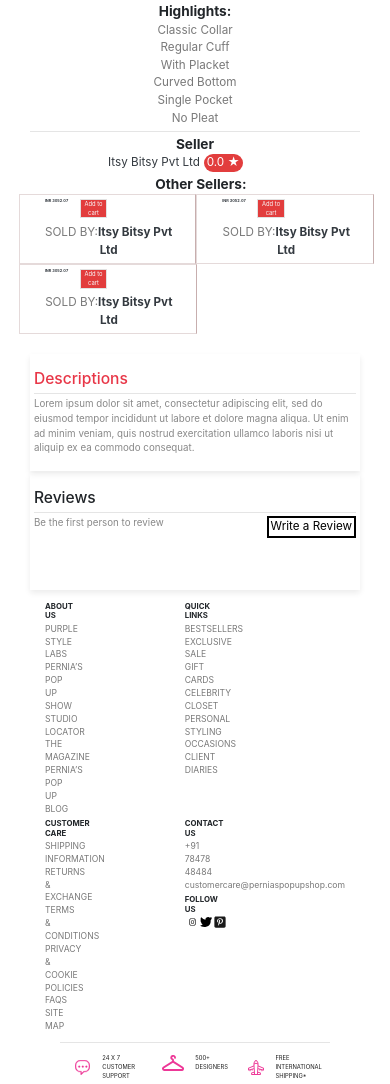
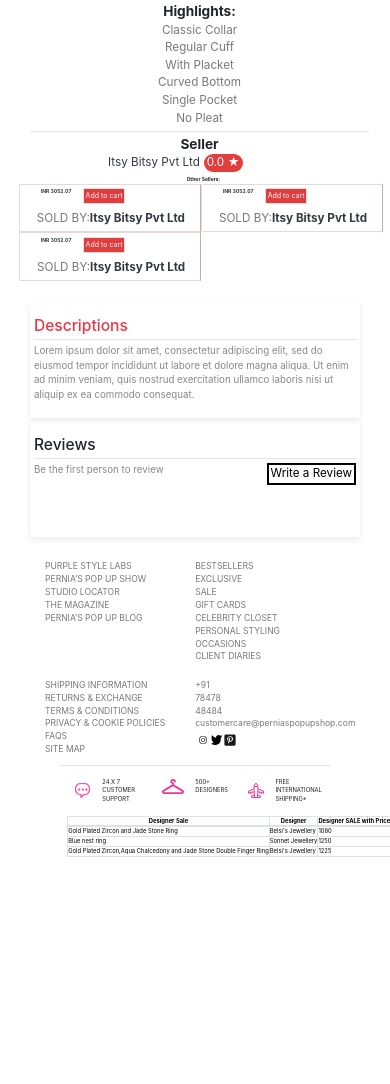
Before and after one commit to bhupend-deshmukh/shopping-mall-responsive-ui-using-bootstrap, a plain HTML site: page index.html in a window 390 px wide. Shown: the part 453-1537 px from the top of the page. After the commit the page ends 1318 px from the top, so only its background shows below. Drawn offline with nearby package versions, Linux system fonts and the light colour scheme.

Commit message:
mainer change

```diff
--- a/index.html
+++ b/index.html
@@ -319,10 +319,10 @@
                   <div class="inr-bio d-flex mt-3 mr-2 ml-2">
 
                     <h5 class="text-dark font-weight-bold text-nowrap">INR 3052.07</h5>
-                    <button class="text-light ml-5 mb-4">Add to cart</button>
+                    <button class="text-light ml-5 mb-4 text-nowrap">Add to cart</button>
 
                   </div>
-                  <p class="ml-2">
+                  <p class="ml-2 text-nowrap">
                     SOLD BY:<span class="font-weight-bold text-dark"
                       >Itsy Bitsy Pvt Ltd</span
                     >
@@ -332,10 +332,10 @@
                 <div class="cart-2 cart-b-1 col-6">
                   <div class="inr-bio d-flex mt-3 mr-2 ml-2">
                     <h5 class="text-dark font-weight-bold para text-nowrap">INR 3052.07</h5>
-                    <button class="text-light ml-5 mb-4">Add to cart</button>
+                    <button class="text-light ml-5 mb-4 text-nowrap">Add to cart</button>
                   </div>
 
-                  <p class="ml-2">
+                  <p class="ml-2 text-nowrap">
                     SOLD BY:<span class="font-weight-bold text-dark"
                       >Itsy Bitsy Pvt Ltd</span
                     >
@@ -346,10 +346,10 @@
               <div class="cart-2 cart-b-3 col-6">
                 <div class="inr-bio d-flex mt-3 mr-2 ml-2">
                   <h5 class="text-dark font-weight-bold">INR 3052.07</h5>
-                  <button class="text-light ml-5 mb-4">Add to cart</button>
+                  <button class="text-light ml-5 mb-4 text-nowrap">Add to cart</button>
                 </div>
 
-                <p class="ml-2">
+                <p class="ml-2 text-nowrap">
                   SOLD BY:<span class="font-weight-bold text-dark"
                     >Itsy Bitsy Pvt Ltd</span
                   >
@@ -385,7 +385,7 @@
 
       <div class="container all-footer mt-5">
         <div class="all-details row">
-          <div class="col-2">
+          <div class="col-2 my-5 text-nowrap">
             <div class="aboutus">
               <h6><strong>ABOUT US</strong></h6>
               <ul class="all-text list-unstyled">
@@ -397,7 +397,7 @@
               </ul>
             </div>
           </div>
-          <div class="col-2">
+          <div class="col-2 my-5 text-nowrap">
             <div class="quicklinks">
               <h6><strong>QUICK LINKS</strong></h6>
               <ul class="all-text list-unstyled">
@@ -412,9 +412,9 @@
               </ul>
             </div>
           </div>
-          <div class="col-2">
+          <div class="col-2 text-nowrap">
             <div class="customercare">
-              <h6><strong>CUSTOMER CARE</strong></h6>
+              <h6><strong class="text-dark">CUSTOMER CARE</strong></h6>
               <ul class="all-text list-unstyled">
                 <li>SHIPPING INFORMATION</li>
                 <li>RETURNS & EXCHANGE</li>
@@ -438,7 +438,6 @@
                 <img src="./images/insta.svg" style="width: 1.5rem" alt="" />
                 <img src="./images/twt.svg" style="width: 1rem" alt="" />
                 <img src="./images/pnt.svg" style="width: 1rem" alt="" />
-              </div>
               </div>
             </div>
           </div>
@@ -499,6 +498,8 @@
               </div>
             </div>
           </div>
+        </div>
+
 
         <div class="container sponsor-icons">
           <hr />
--- a/quries.css
+++ b/quries.css
@@ -1,263 +1,254 @@
-
-
-@media (max-width: 850px){
-
-  .nav-item{
+@media (max-width: 850px) {
+  .nav-item {
     font-size: 2rem;
     display: none;
   }
 
-  .shopping-text{
+  .shopping-text {
     font-size: 3rem;
   }
 
-  .shopping-text span{
+  .shopping-text span {
     font-size: 3rem !important;
     font-size: 2rem;
   }
 
-  .main-img img{
+  .main-img img {
     width: 25rem;
     height: 40rem;
   }
 
-  .child-img img{
+  .child-img img {
     width: 7rem;
     height: 10rem;
   }
-    .btn{
-
+  .btn {
     font-size: 1.9rem;
   }
 
-  #home-women-sareess{
+  #home-women-sareess {
     font-size: 1.5rem;
   }
-  .details-product li{
+  .details-product li {
     font-size: 1.3rem;
   }
 
-  .shyam-women h1{
+  .shyam-women h1 {
     font-size: 2.5rem;
   }
 
-
-  .shyam-women li{
+  .shyam-women li {
     font-size: 2rem;
   }
 
-  #by{
+  #by {
     font-size: 1.5rem;
   }
 
-  .price-details li{
+  .price-details li {
     font-size: 2rem;
   }
 
-  .rating-details h5{
+  .rating-details h5 {
     font-size: 2rem;
   }
 
-  .highlight h5{
+  .highlight h5 {
     font-size: 2rem !important;
   }
-  .highlight li{
+  .highlight li {
     font-size: 2rem;
     margin-left: 2rem;
   }
 
-  .si-text{
+  .si-text {
     font-size: 2rem;
   }
 
-  .sizes-btn button{
-    font-size: 2rem ;
+  .sizes-btn button {
+    font-size: 2rem;
   }
 
-  .Sizes h5{
+  .Sizes h5 {
     font-size: 2rem !important;
   }
 
-  .rating p{
+  .rating p {
     font-size: 2rem;
   }
 
-  .rating-star{
+  .rating-star {
     width: 7rem;
   }
 
-  #txt p{
+  #txt p {
     margin-left: -1.5rem;
     font-weight: bold;
     color: black;
   }
 
-  .Other-Sellers h5{
+  .Other-Sellers h5 {
     font-size: 2rem;
     margin-left: 1rem;
   }
 
-  .descriptions{
+  .descriptions {
     height: 15rem;
   }
 
-  .descriptions h4{
+  .descriptions h4 {
     font-size: 2rem;
   }
 
-  .descriptions p{
+  .descriptions p {
     font-size: 1.5rem;
   }
 
-  .Reviews{
+  .Reviews {
     height: 15rem;
   }
 
-  .Reviews h4{
+  .Reviews h4 {
     font-size: 2rem;
   }
 
-  .Reviews p{
+  .Reviews p {
     font-size: 1.5rem;
   }
 
-  .wr-btn button{
+  .wr-btn button {
     font-size: 1.5rem;
   }
 
-  .all-details h6{
+  .all-details h6 {
     font-size: 1.1rem;
   }
 
-  .all-text li{
+  .all-text li {
     font-size: 1rem;
   }
 
   .all-details {
     display: grid;
-    grid-template-columns: repeat(2,1fr);
+    grid-template-columns: repeat(2, 1fr);
   }
 
-  .all-details h6{
+  .all-details h6 {
     font-size: 2.5rem;
   }
 
-  .all-text li{
+  .all-text li {
     font-size: 2.2rem;
   }
 
-  .popupshop{
+  .popupshop {
     display: none;
   }
 
-  .sitesContact img{
+  .sitesContact img {
     width: 3rem !important;
   }
 
-  .sponsor-icons   img{
+  .sponsor-icons img {
     height: 4rem !important;
-    /* gap: 5rem !important; */
   }
 
-  .media-q{
+  .media-q {
     gap: 3rem !important;
-
   }
 
-  .c-s-text,.d-s-text,.int-s-text, span{
+  .c-s-text,
+  .d-s-text,
+  .int-s-text,
+  span {
     font-size: 1.5rem !important;
   }
 
-
-  .payment-app{
+  .payment-app {
     display: none !important;
   }
 
-  .main-table h6{
+  .main-table h6 {
     font-size: 2rem !important;
   }
-  .table-a{
+  .table-a {
     margin-left: -2rem;
   }
 
-  .table-a th,td{
+  .table-a th,
+  td {
     font-size: 1.5rem !important;
   }
 
-  .all-text-Name span,h6{
+  .all-text-Name span,
+  h6 {
     font-size: 2rem !important;
+    display: none !important;
   }
 }
 
-
-
-@media (max-width: 450px){
-
-  .nav-item{
+@media (max-width: 450px) {
+  .nav-item {
     font-size: 2rem;
     display: none;
   }
 
-  .shopping-text{
+  .shopping-text {
     font-size: 5rem;
   }
 
-  #mome-navy{
+  #mome-navy {
     font-size: 2.5rem !important;
     text-align: center;
   }
 
-  .middle-section{
+  .middle-section {
     display: table-row !important;
     text-align: center;
-
   }
 
-  .img-section{
-    margin-left:18rem !important;
-    /* margin-right: auto !important; */
-    /* background-color: black !important; */
+  .img-section {
+    margin-left: 18rem !important;
   }
 
-  .shopping-text span{
+  .shopping-text span {
     font-size: 5rem !important;
     font-size: 2rem;
   }
 
-  .main-img img{
+  .main-img img {
     width: 27.5rem !important;
     height: 40rem;
   }
 
-  .child-img img{
+  .child-img img {
     width: 7rem;
     height: 10rem;
   }
-    .btn{
-
+  .btn {
     font-size: 1.9rem;
   }
 
-  #home-women-sareess{
+  #home-women-sareess {
     font-size: 3rem !important;
   }
-  .details-product li{
+  .details-product li {
     font-size: 3rem !important;
   }
 
-  .shyam-women h1{
+  .shyam-women h1 {
     font-size: 3.5rem !important;
   }
 
-  .shyam-women li{
+  .shyam-women li {
     font-size: 3rem !important;
   }
 
-  #by{
+  #by {
     font-size: 1.5rem;
   }
 
-  .price-details li{
+  .price-details li {
     font-size: 2rem;
   }
 
@@ -265,149 +256,190 @@
     font-size: 3.5rem !important;
   }
 
-  .highlight h5{
+  .highlight h5 {
     font-size: 3.5rem !important;
   }
-  .highlight li{
+  .highlight li {
     font-size: 2rem;
     margin-left: -1rem;
     list-style: none !important;
-
   }
 
-  .si-text{
+  .si-text {
     font-size: 2rem;
   }
 
-  .sizes-btn button{
-    font-size: 4rem ;
+  .sizes-btn button {
+    font-size: 4rem;
   }
 
-  .inr-bio button{
+  .inr-bio button {
     font-size: 1.5rem !important;
   }
 
-  .cart-2 p{
-    font-size:3rem !important;
-  }
-
-  .cart-2 span{
-    font-size: 3rem !important;
-  }
-  .Sizes h5{
+  .cart-2 p {
     font-size: 3rem !important;
   }
 
-  .rating{
+  .cart-2 span {
+    font-size: 3rem !important;
+  }
+  .Sizes h5 {
+    font-size: 3rem !important;
+  }
+
+  .rating {
     margin-left: 20rem;
   }
-  .rating p{
+  .rating p {
     font-size: 3rem;
   }
 
-  .rating-star{
+  .rating-star {
     width: 10rem;
   }
 
-  #txt p{
+  #txt p {
     margin-left: -1.5rem;
     font-weight: bold;
     color: black;
   }
 
-  .Other-Sellers h5{
+  .Other-Sellers h5 {
     font-size: 3.5rem;
     margin-left: 2rem;
   }
 
-  .descriptions{
+  .descriptions {
     height: 30rem;
   }
 
-  .descriptions h4{
-
+  .descriptions h4 {
     font-size: 4rem !important;
   }
 
-  .descriptions p{
+  .descriptions p {
     font-size: 2.5rem;
   }
 
-  .Reviews{
+  .Reviews {
     height: 30rem;
   }
 
-  .Reviews h4{
+  .Reviews h4 {
     font-size: 4rem !important;
   }
 
-  .Reviews p{
+  .Reviews p {
     font-size: 2.5rem;
   }
 
-  .wr-btn button{
+  .wr-btn button {
     font-size: 3rem;
   }
 
-  .all-details h6{
+  .all-details h6 {
     font-size: 1.1rem;
   }
 
-  .all-text li{
+  .all-text li {
     font-size: 1rem;
   }
 
   .all-details {
     display: grid;
-    grid-template-columns: repeat(2,1fr);
+    grid-template-columns: repeat(2, 1fr);
   }
 
-  .all-details h6{
+  .all-details h6 {
     font-size: 2.5rem;
   }
 
-  .all-text li{
+  .all-text li {
     font-size: 2.2rem;
   }
 
-  .popupshop{
+  .popupshop {
     display: none;
   }
 
-  .sitesContact img{
+  .sitesContact img {
     width: 3rem !important;
   }
 
-  .sponsor-icons   img{
+  .sponsor-icons img {
     height: 4rem !important;
-    /* gap: 5rem !important; */
   }
 
-  .media-q{
+  .media-q {
     gap: 3rem !important;
+  }
+
+  .c-s-text,
+  .d-s-text,
+  .int-s-text,
+  span {
+    font-size: 1.5rem !important;
+  }
+
+  .payment-app {
+    display: none !important;
+  }
+
+  .main-table h6 {
+    font-size: 2rem !important;
+  }
+  .table-a {
+    margin-left: -2rem;
+  }
+
+  .table-a th,
+  td {
+    font-size: 1.5rem !important;
+  }
+
+  .all-text-Name span,
+  h6 {
+    font-size: 2rem !important;
 
   }
 
-  .c-s-text,.d-s-text,.int-s-text, span{
-    font-size: 1.5rem !important;
+  .all-text-Name{
+    display: none !important;
+    visibility: hidden;
+  }
 }
 
-  .payment-app{
-    display: none !important;
+@media (max-width: 375px){
+  .inr-bio button {
+    width: auto !important;
+    font-size: 3rem !important;
+    cursor: pointer;
+    /* margin: 0 !important; */
+  }
+.Other-Sellers h5 {
+  font-size: 2.5rem !important;
+  margin-left: 1rem;
+}
 }
 
-  .main-table h6{
-    font-size: 2rem !important;
+@media (max-width: 1050px){
+  .inr-bio button {
+    width: auto !important;
+    font-size: 1.8rem !important;
+    cursor: pointer;
+    padding: .4rem;
+    /* margin: 0 !important; */
   }
-  .table-a{
-    margin-left: -2rem;
+  .inr-bio p{
+    font-size: 1rem !important;
   }
-
-  .table-a th,td{
-    font-size: 1.5rem !important;
+.Other-Sellers h5 {
+  font-size: 1.3rem !important;
+  margin-left: 1rem;
 }
-
-  .all-text-Name span,h6{
-    font-size: 2rem !important;
+.Other-Sellers h5 {
+  font-size: 1.3rem !important;
+  margin-left: 1rem;
 }
 }
--- a/style.css
+++ b/style.css
@@ -14,7 +14,9 @@
 }
 html {
   font-size: 1vw;
+  overflow-x: hidden;
 }
+
 
 
 .header-bar{
@@ -287,3 +289,7 @@ li {
 .rating-details h5{
   font-size: 1rem;
 }
+
+.all-footer{
+  color: black !important;
+}
```
Lines whose indentation alone changed are shown as unchanged.
